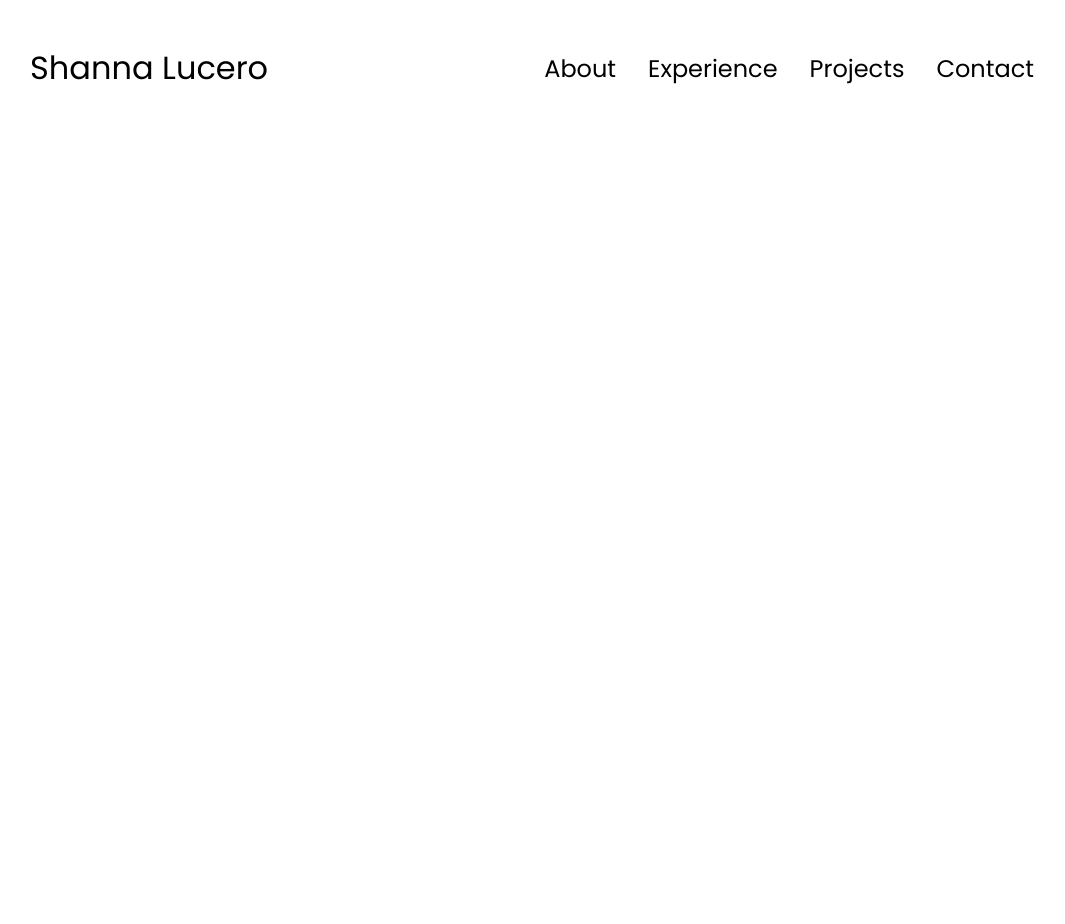
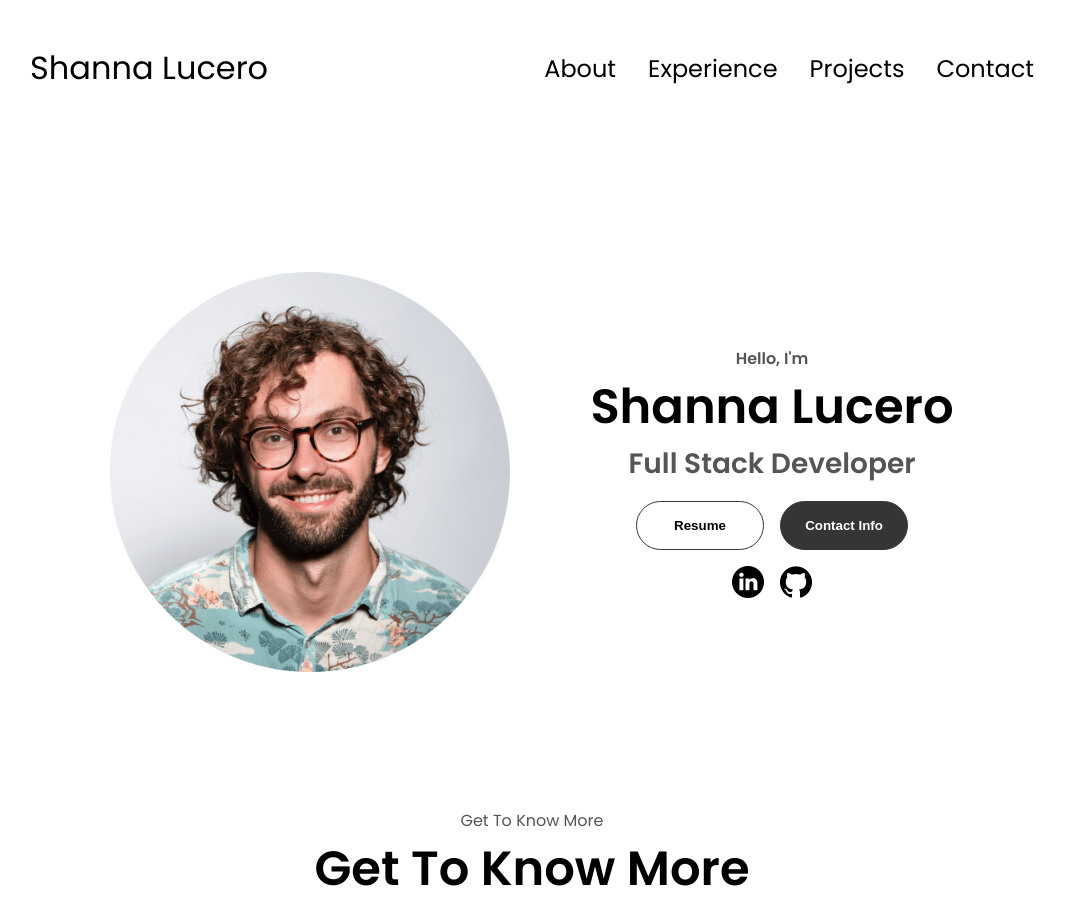
Before and after one commit to shannacodes/shanna-portfolio, a plain HTML site: page index.html in a window 1280 px wide. Shown: the whole page, without its empty margins (108-1173 px from the left). Before the commit the page ends 800 px from the top, so only its background shows below. Drawn offline with Linux system fonts and the light colour scheme.

Commit message:
Buttons, Icons, Social Links Styling Updated

```diff
--- a/index.html
+++ b/index.html
@@ -19,7 +19,6 @@
             </ul>
         </div>
     </nav>
-
     <nav id="hamburger-nav">
         <div class="logo">Shanna Lucero</div>
         <div class="hamburger-menu">
@@ -37,6 +36,42 @@
         </div>
 
     </nav>
+    <section id="profile">
+        <div class="section__pic-container">
+            <img src="./assets/profile-pic.png" alt="Shanna Lucero Profile Picture">
+        </div>
+        <div class="section__text">
+            <p class="section__text__p1">Hello, I'm</p>
+            <h1 class="title">Shanna Lucero</h1>
+            <p class="section__text__p2">Full Stack Developer</p>
+            <div class="btn-container">
+                <button class="btn btn-color-2" onclick="window.open('./assets/resume-example.pdf')">
+                    Resume
+                </button>
+                <button class="btn btn-color-1" onclick="location.href='./#contact'">
+                    Contact Info
+                </button>
+            </div>
+            <div id="socials-container">
+                <img
+                    src="./assets/linkedin.png"
+                    alt="My LinkedIn Profile"
+                    class="icon"
+                    onclick="location.href='https://linkedin.com/in/shannalucero/'"
+                />
+                <img
+                    src="./assets/github.png"
+                    alt="My Github Profile"
+                    class="icon"
+                    onclick="location.href='https://github.com/shannacodes/'"
+                />
+            </div>
+        </div>
+    </section>
+    <section id="about">
+        <p class="section__text__p1">Get To Know More</p>
+        <h1 class="title">Get To Know More</h1>
+    </section>
     <script src="script.js"></script>
 </body>
 </html>
--- a/style.css
+++ b/style.css
@@ -144,3 +144,118 @@ a:hover {
 .hamburger-icon span:first-child {
     transform: none;
 }
+
+/* SECTIONS @ 40:00 */
+
+section {
+    padding-top: 4vh;
+    height: 96vh;
+    margin: 0 10rem;
+    box-sizing: border-box;
+    min-height: fit-content;
+}
+
+.section-container {
+    display: flex;
+}
+
+/* PROFILE SECTION */
+
+#profile {
+    display: flex;
+    justify-content: center;
+    gap: 5rem;
+    height: 80vh;
+}
+
+.section__pic-container  {
+    display: flex;
+    height: 400px;
+    width: 400px;
+    margin: auto 0;
+}
+
+.section__text {
+    align-self: center;
+    text-align: center;
+}
+
+.section__text p {
+    font-weight: 600;
+}
+
+.section__text__p1 {
+    text-align: center;
+}
+
+.section__text__p2 {
+    font-size: 1.75rem;
+    margin-bottom: 1rem;
+}
+
+
+.title {
+    font-size: 3rem;
+    text-align: center;
+}
+
+#socials-container {
+    display: flex;
+    justify-content: center;
+    margin-top: 1rem;
+    gap: 1rem;
+}
+
+/* ICONS */
+
+.icon {
+    cursor: pointer;
+    height: 2rem;
+}
+
+/* BUTTONS */
+
+.btn-container {
+    display: flex;
+    justify-content: center;
+    gap: 1rem;
+}
+
+.btn {
+    font-weight: 600;
+    transition: all 300ms ease;
+    padding: 1rem;
+    width: 8rem;
+    border-radius: 2rem;
+}
+
+.btn-color-1, .btn-color-2 {
+    border: rgb(53, 53, 53) 0.1rem solid;
+}
+
+.btn-color-1:hover, .btn-color-2:hover {
+    cursor: pointer;
+}
+
+.btn-color-1, .btn-color-2:hover {
+    background: rgb(53, 53, 53);
+    color: white;
+}
+
+.btn-color-1:hover {
+    background: rgb(0,0,0);
+}
+
+.btn-color-2 {
+    background-color: rgb(255, 255, 255);
+}
+
+.btn-color-2:hover {
+    border: rgb(255, 255, 255) 0.1 solid;
+}
+
+.btn-container {
+    gap: 1rem;
+}
+
+/* ABOUT ME @ 1:01 */
```
